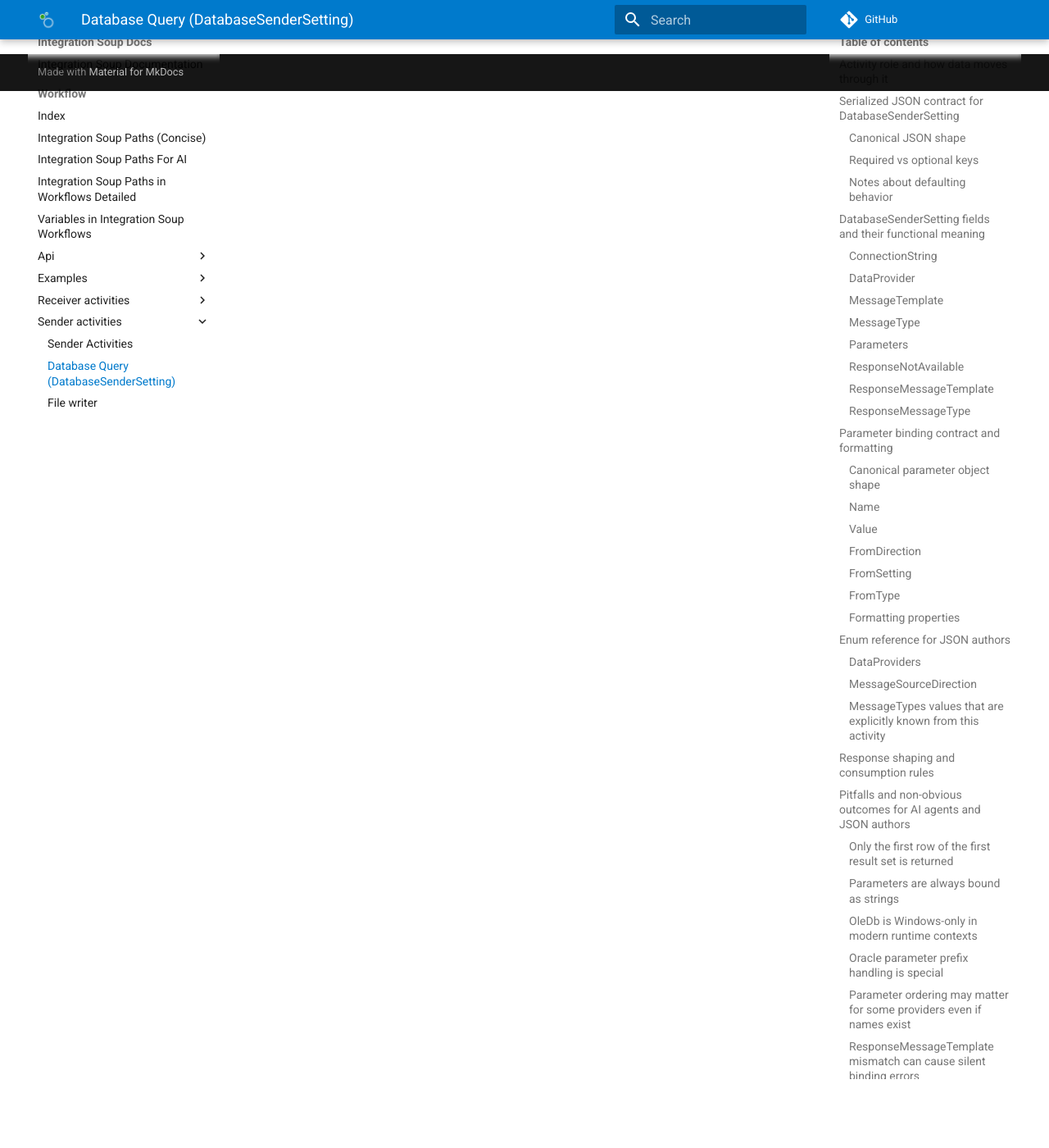
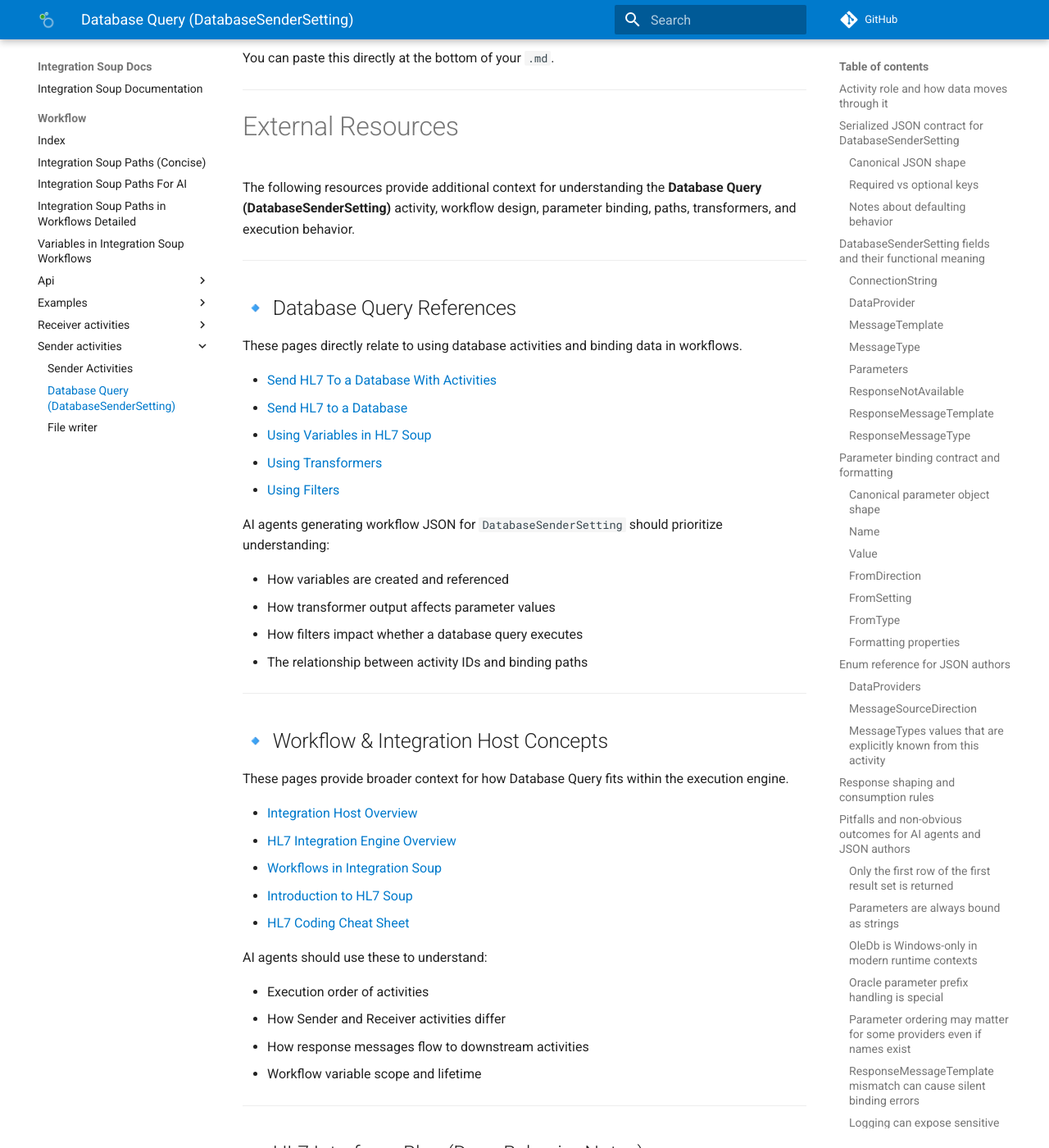
Before and after one commit to IntegrationSoup/Documentation, an MkDocs documentation site: the page built from docs/workflow/sender-activities/database-query.md, in a window 1280 px wide and 1400 px high, scrolled down 13055 px. Shown: the whole window at 82% size. Built offline with MkDocs 1.6.1 and Material for MkDocs 9.7.7, drawn with Linux system fonts in a browser that asks for light colours; comment, search, counter and statistics services are not loaded; some of the changed text lies outside the part shown.

Commit message:
updated db query

````diff
--- a/docs/workflow/sender-activities/database-query.md
+++ b/docs/workflow/sender-activities/database-query.md
@@ -535,8 +535,74 @@ Use this when you are certain the query returns **at most one row** (or you acce
 }
 ```
 
-## External resources
+Perfect — below is a **ready-to-paste Markdown section**, structured for:
 
-- [Send HL7 To a Database With Activities](https://www.integrationsoup.com/hl7tutorialaddpatienttodatabasewithactivities.html)
-- [Integration Soup Tutorials](https://www.integrationsoup.com/tutorials.html)
-- [HL7 Interfacer Blog](https://hl7interfacer.blogspot.com/)
+1. Clean documentation inclusion
+2. Clear categorization
+3. Explicit guidance for AI agents
+4. A trimmed “Core Database Query” subset
+
+You can paste this directly at the bottom of your `.md`.
+
+---
+
+# External Resources
+
+The following resources provide additional context for understanding the **Database Query (DatabaseSenderSetting)** activity, workflow design, parameter binding, paths, transformers, and execution behavior.
+
+---
+
+## 🔹 Database Query References
+
+These pages directly relate to using database activities and binding data in workflows.
+
+* [Send HL7 To a Database With Activities](https://www.integrationsoup.com/hl7tutorialaddpatienttodatabasewithactivities.html)
+* [Send HL7 to a Database](https://www.integrationsoup.com/hl7tutorialsendhl7toadatabase.html)
+* [Using Variables in HL7 Soup](https://www.integrationsoup.com/hl7tutorialusingvariables.html)
+* [Using Transformers](https://www.integrationsoup.com/hl7tutorialusingtransformers.html)
+* [Using Filters](https://www.integrationsoup.com/hl7tutorialfilters.html)
+
+AI agents generating workflow JSON for `DatabaseSenderSetting` should prioritize understanding:
+
+* How variables are created and referenced
+* How transformer output affects parameter values
+* How filters impact whether a database query executes
+* The relationship between activity IDs and binding paths
+
+---
+
+## 🔹 Workflow & Integration Host Concepts
+
+These pages provide broader context for how Database Query fits within the execution engine.
+
+* [Integration Host Overview](https://www.integrationsoup.com/integrationhost.html)
+* [HL7 Integration Engine Overview](https://www.integrationsoup.com/hl7integrationengine.html)
+* [Workflows in Integration Soup](https://www.integrationsoup.com/workflows.html)
+* [Introduction to HL7 Soup](https://www.integrationsoup.com/HL7TutorialIntroductionToHL7Soup.html)
+* [HL7 Coding Cheat Sheet](https://www.integrationsoup.com/HL7TutorialCodingCheatSheet.html)
+
+AI agents should use these to understand:
+
+* Execution order of activities
+* How Sender and Receiver activities differ
+* How response messages flow to downstream activities
+* Workflow variable scope and lifetime
+
+---
+
+## 🔹 HL7 Interfacer Blog (Deep Behavior Notes)
+
+These posts contain important behavioral insights not always obvious from UI-level documentation.
+
+* [https://hl7interfacer.blogspot.com/](https://hl7interfacer.blogspot.com/)
+* [https://hl7interfacer.blogspot.com/2016/11/setting-encoding-in-hl7-soup.html](https://hl7interfacer.blogspot.com/2016/11/setting-encoding-in-hl7-soup.html)
+* [https://hl7interfacer.blogspot.com/2016/10/hl7-soup-variables.html](https://hl7interfacer.blogspot.com/2016/10/hl7-soup-variables.html)
+* [https://hl7interfacer.blogspot.com/2016/09/hl7-soup-transformers.html](https://hl7interfacer.blogspot.com/2016/09/hl7-soup-transformers.html)
+* [https://hl7interfacer.blogspot.com/2016/09/hl7-soup-filters.html](https://hl7interfacer.blogspot.com/2016/09/hl7-soup-filters.html)
+
+These are useful for understanding:
+
+* Encoding and message formatting nuances
+* Variable processing rules
+* Transformer formatting behavior
+* Edge cases in message handling
````
